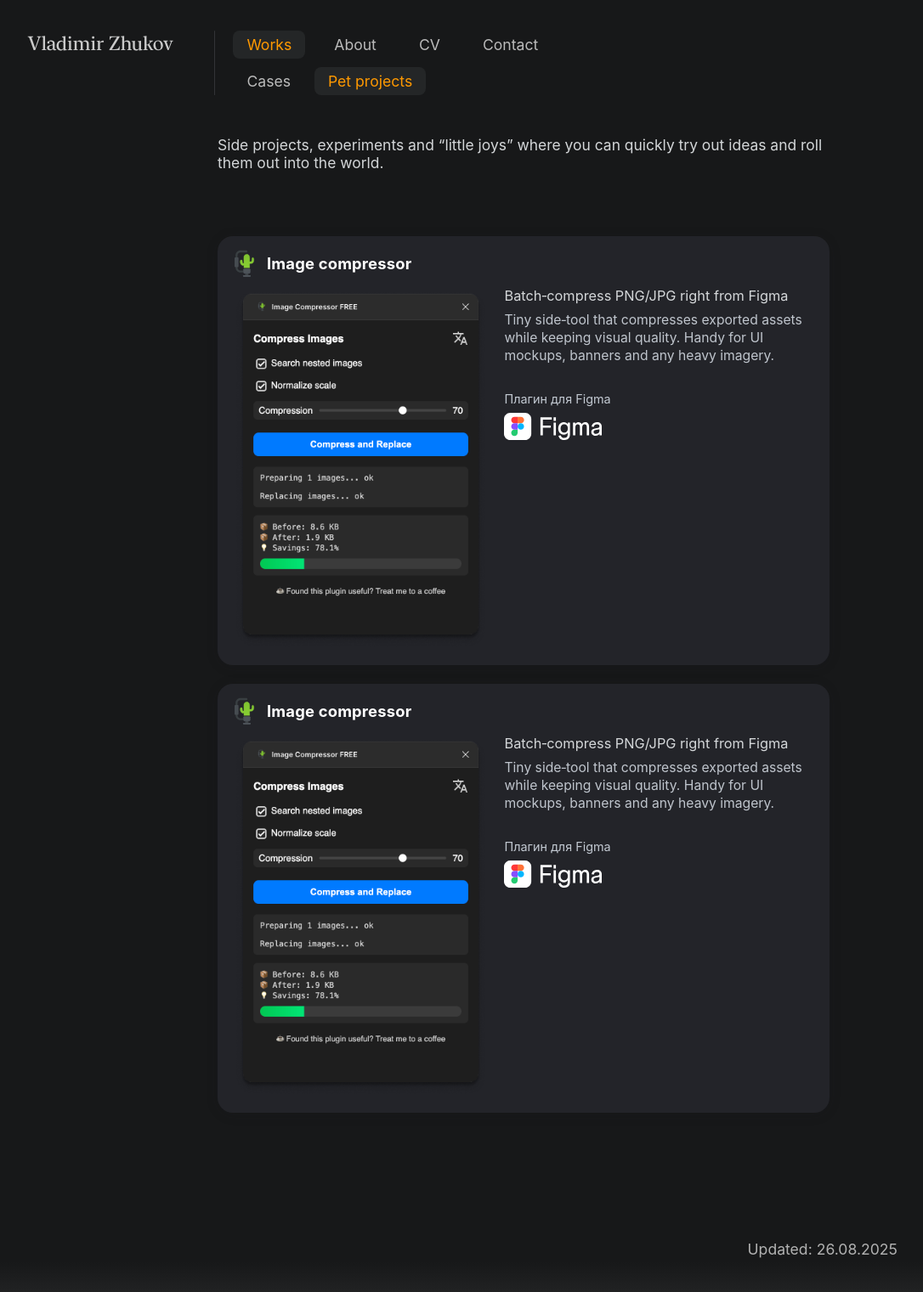
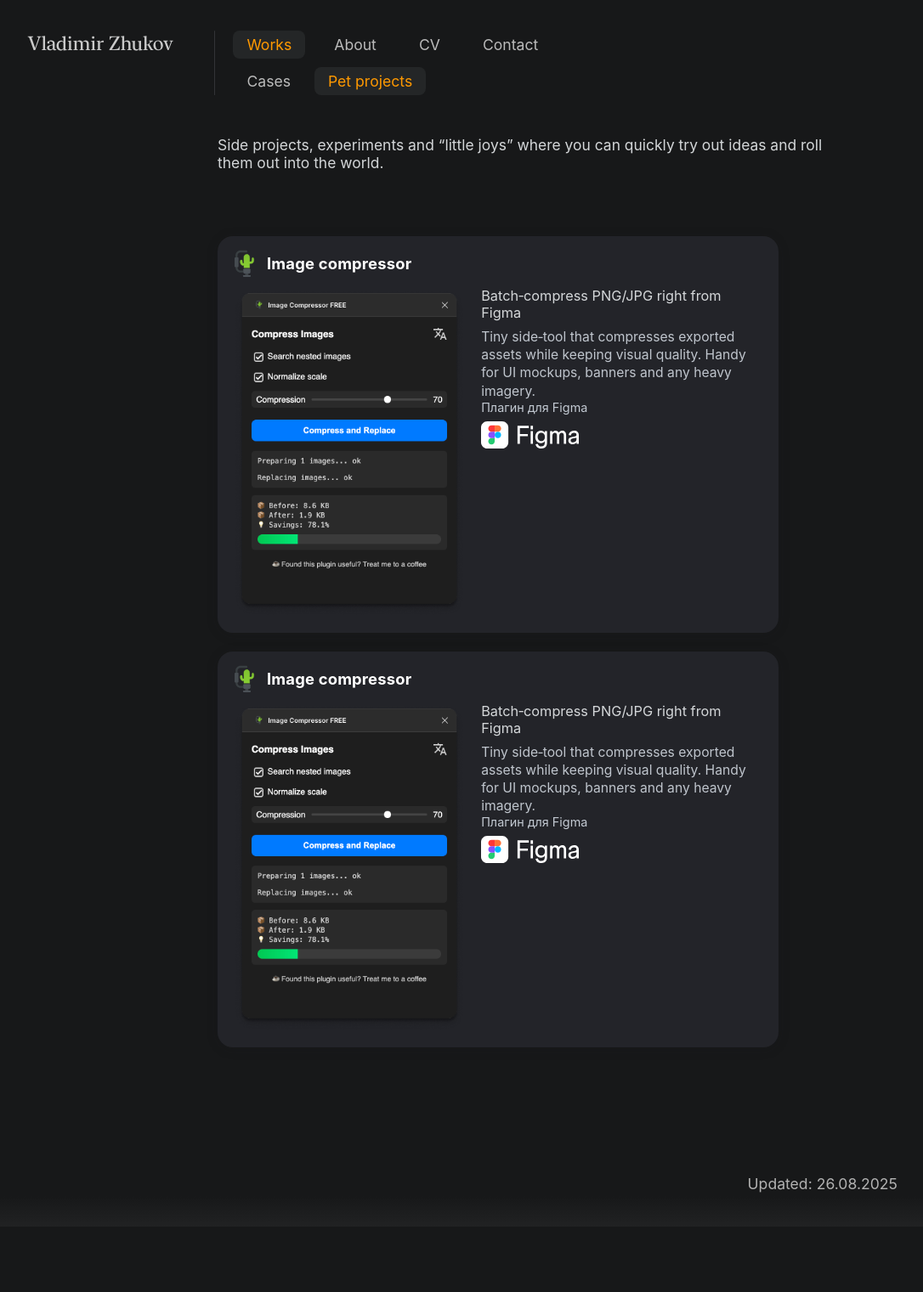
Before and after one commit to uxiscool/experience, a Jekyll site: the page built from pet-projects.md, in a window 1280 px wide. Shown: the whole page at 85% size, without its empty margins (24-1110 px from the left). Built offline with Jekyll 4.4.1, drawn with Linux system fonts in a browser that asks for light colours; after the commit the page ends 1444 px from its top, so only the background shows below that.

Commit message:
Add files via upload

```diff
--- a/css/main.css
+++ b/css/main.css
@@ -266,14 +266,17 @@ body.page-contact>main{ flex:1 0 auto; }
   padding: 0 280px 32px;
   display: grid;
   gap: 22px;
-  /* Автоколонки: 1 колонка, пока не помещаются 2×660px (+ gap); на мобилках не даём горизонтальный скролл */
-  grid-template-columns: repeat(auto-fit, minmax(min(100%, 660px), 1fr));
+  /* Фикс-ширина треков 660px на десктопе, сжимается до 100% на узких */
+  grid-template-columns: repeat(auto-fill, minmax(min(100%, 660px), 660px));
+  justify-content: start; /* прижимаем карточки влево */
 }
 @media (max-width:980px){
   .pp-grid { padding: 0 64px 24px; }
 }
-
-
+/* только для больших экранов — ослабляем правый паддинг */
+@media (min-width:1152px){
+  .pp-grid { padding-right: 100px; }
+}
 
 /* Кликабельность карточки */
 .pp-item{
@@ -284,19 +287,18 @@ body.page-contact>main{ flex:1 0 auto; }
 
 /* Карточка */
 .pp-card {
-  display:grid;
-  grid-template-rows:auto 1fr;
-  gap:12px;
-  background:#232429;
-  border-radius:18px;
-  box-shadow:0 2px 14px #181a1c29;
-  padding:16px;
-  min-height:220px;
-  min-width:0;
-  container-type:inline-size;
-  max-width:920px;
-  margin-left:auto;
-  margin-right:auto;
+  display: grid;
+  grid-template-rows: auto 1fr;
+  gap: 12px;
+  background: #232429;
+  border-radius: 18px;
+  box-shadow: 0 2px 14px #181a1c29;
+  padding: 16px;
+  min-height: 220px;
+  min-width: 0;
+  container-type: inline-size;
+  width: 100%;           /* трек даёт 660px, карточка занимает его целиком */
+  /* Убрано: max-width:920px; margin-left:auto; margin-right:auto; */
 }
 
 /* Шапка */
```
